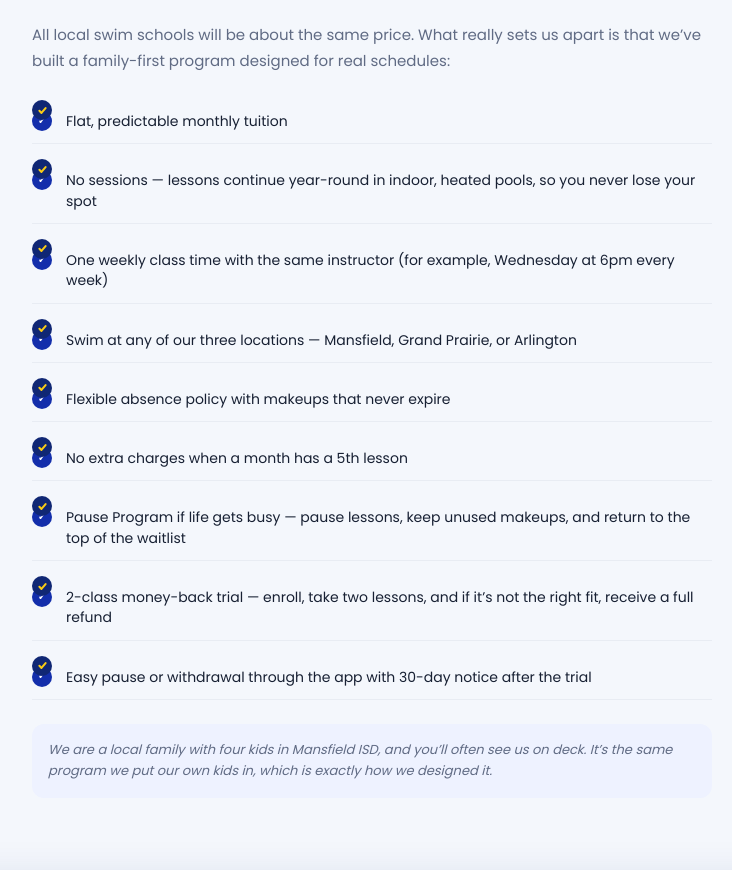
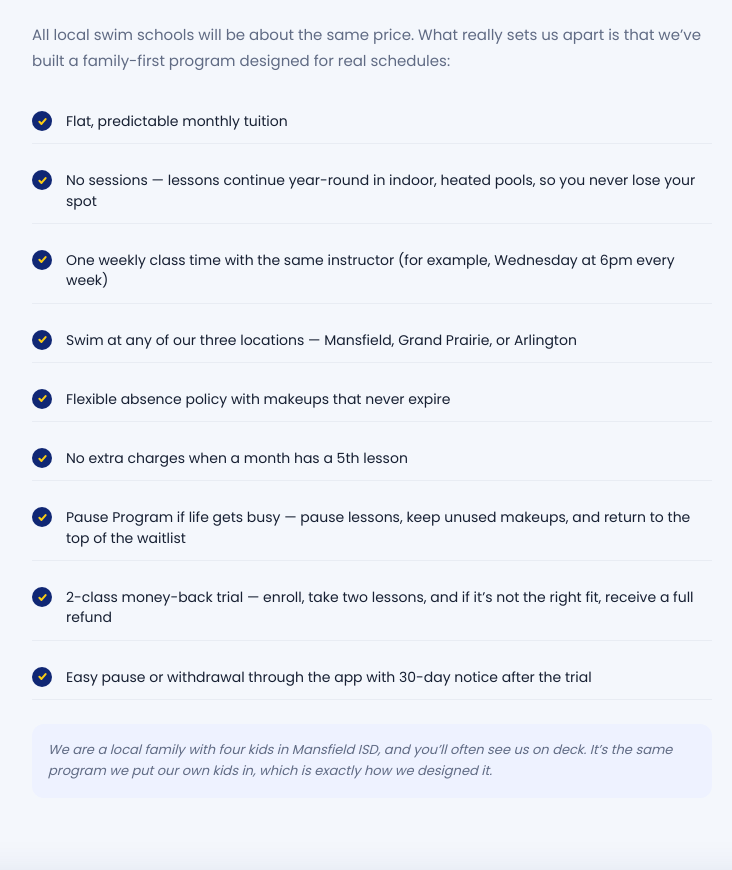
Before and after one commit to rootedinresearch/12-questions-every-parent-should-ask-chat-gpt-site, a Next.js app: page /answers in a window 1280 px wide. Shown: the part 1661-2531 px from the top of the page, without its empty margins (268-1000 px from the left). Built offline with nearby package versions, Linux system fonts and the light colour scheme.

Commit message:
Fix duplicate overlapping checkmark icons on answers page flexibility list

```diff
--- a/app/answers/page.tsx
+++ b/app/answers/page.tsx
@@ -97,7 +97,7 @@ export default function AnswersPage() {
                   style={{
                     position: 'absolute',
                     left: 0,
-                    top: '1px',
+                    top: '12px',
                     width: '20px',
                     height: '20px',
                     borderRadius: '50%',
--- a/app/globals.css
+++ b/app/globals.css
@@ -238,7 +238,7 @@ button:focus-visible,a:focus-visible { outline:3px solid var(--yellow); outline-
 .section-heading.compact h2 { font-size:28px; }
 .check-list { list-style:none; margin:25px 0 0; padding:0; }
 .check-list li { position:relative; padding:12px 0 12px 31px; border-bottom:1px solid #e8ecf3; color:var(--muted); font-size:13px; line-height:1.5; }
-.check-list li::before { content:"✓"; position:absolute; left:0; top:12px; width:20px; height:20px; display:grid; place-items:center; border-radius:50%; background:var(--blue); color:#fff; font-size:10px; font-weight:800; }
+.check-list li::before { display:none; }
 .split-section article > p { margin:23px 0 0; color:var(--muted); font-size:13px; line-height:1.7; }
 .level-list { display:grid; gap:8px; margin-top:18px; }
 .level-list span { padding:10px 13px; border-left:3px solid var(--yellow); color:var(--muted); background:#f7f9fd; font-size:11px; }
```
